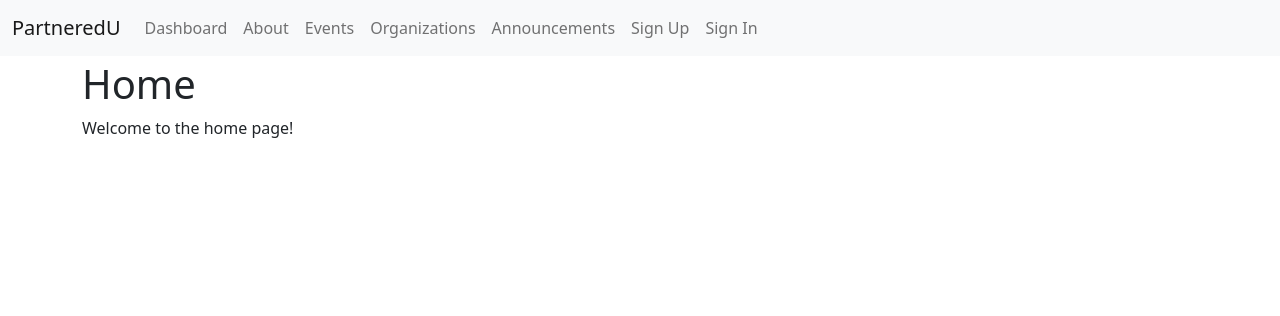
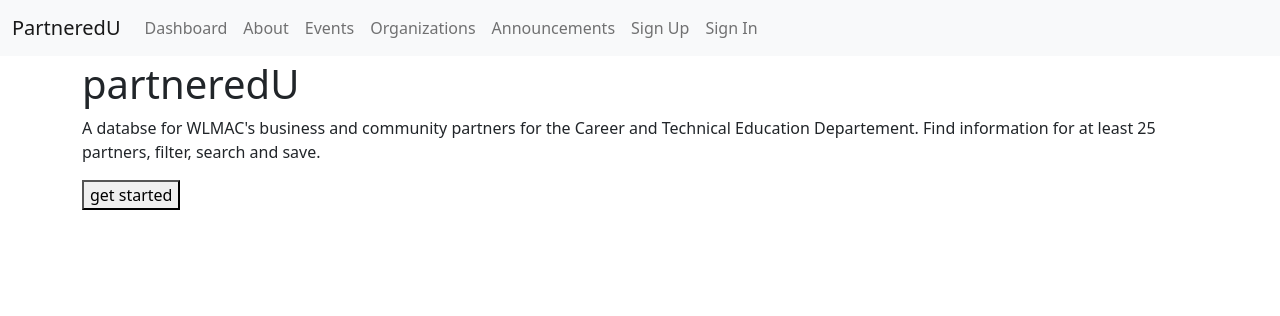
Before and after one commit to JasonLovesDoggo/PartnerEdu, a Django app: page / in a window 1280 px wide. Shown: the top 316 px of the page. Run offline with Django 4.2, Linux system fonts and the light colour scheme; some libraries are stand-ins or nearby versions.

Commit message:
added homepage text

````diff
--- a/partneredu/templates/pages/home.html
+++ b/partneredu/templates/pages/home.html
@@ -1,7 +1,18 @@
 {% extends "base.html" %}
 
 {% block content %}
-  <h1>Home</h1>
-  <p>Welcome to the home page!</p>
+  <div>
+    <div class="left">
+      <h1>partneredU</h1>
+      <p>
+        A databse for WLMAC's business and community partners for the Career and Technical Education Departement.
+        Find information for at least 25 partners, filter, search and save.
+      </p>
+      <button>get started</button>
+    </div>
+    <div class="right">
+
+    </div>
+  </div>
 {% endblock content %}
 ```
````
